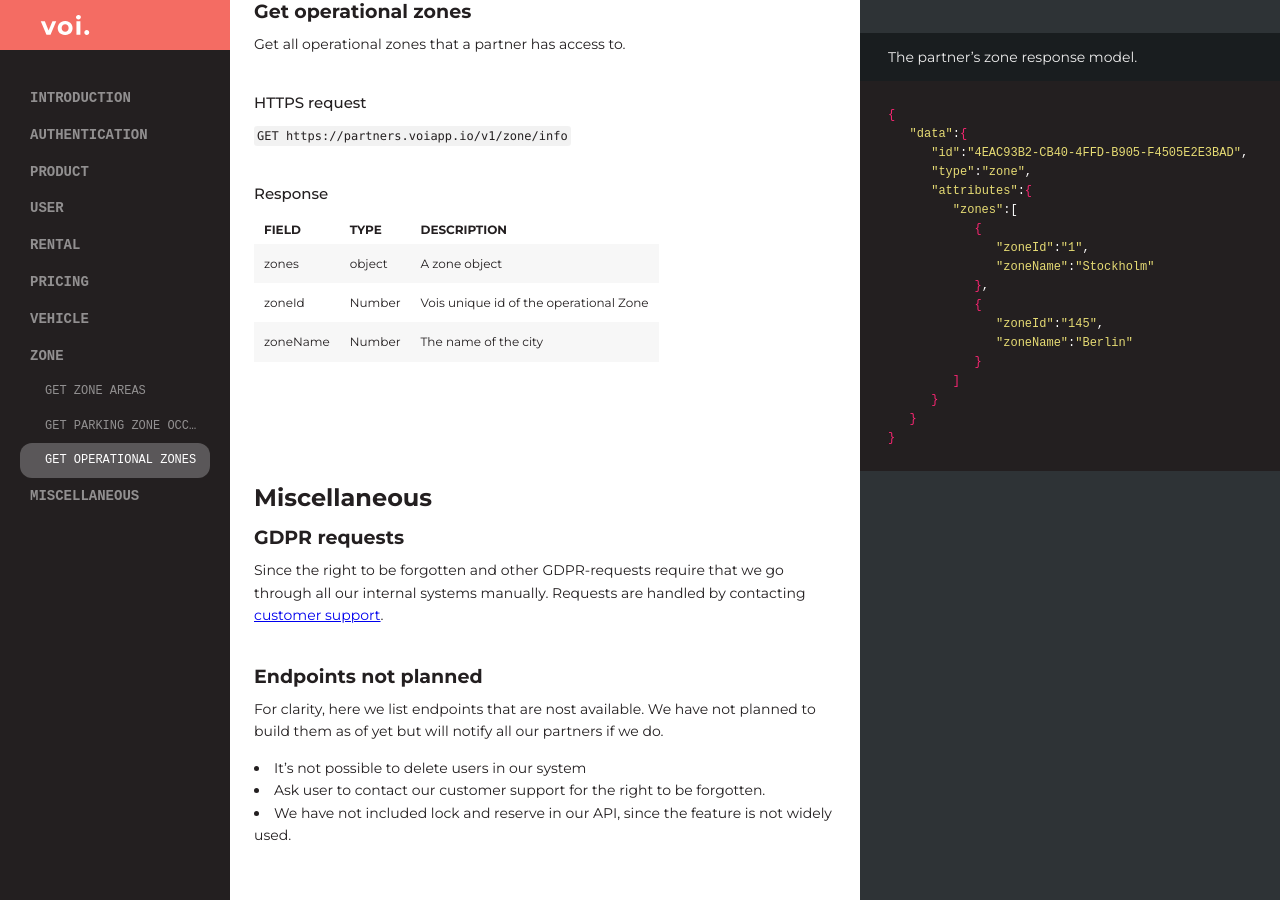
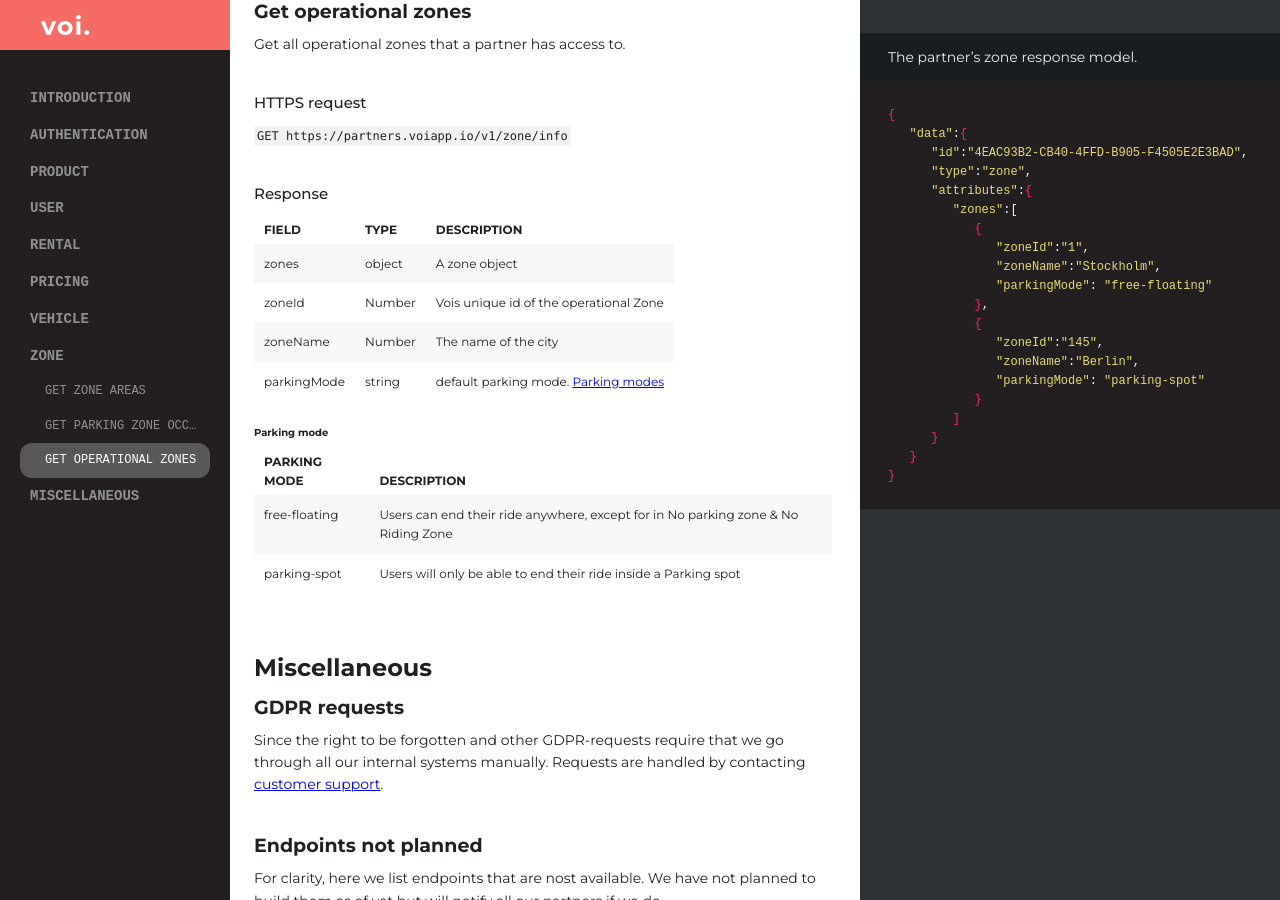
Before and after one commit to voi-api/voi-api.github.io, a Jekyll site: the page built from maas-pro.md, in a window 1280 px wide and 900 px high, scrolled down 21025 px. Built offline with Jekyll 4.4.1, drawn with Linux system fonts in a browser that asks for light colours; some web fonts are replaced.

Commit message:
parking mode docs (#23)
* parking mode docs

* parking mode link

```diff
--- a/maas-pro.md
+++ b/maas-pro.md
@@ -1225,11 +1225,13 @@ Replace {id} with relevant zoneID
          "zones":[
             {
                "zoneId":"1",
-               "zoneName":"Stockholm"
+               "zoneName":"Stockholm",
+               "parkingMode": "free-floating"
             },
             {
                "zoneId":"145",
-               "zoneName":"Berlin"
+               "zoneName":"Berlin",
+               "parkingMode": "parking-spot"
             }
          ]
       }
@@ -1245,11 +1247,19 @@ Get all operational zones that a partner has access to.
 
 ### Response
 
-| field    | type   | description                            |
-| -------- | ------ | -------------------------------------- |
-| zones    | object | A zone object                          |
-| zoneId   | Number | Vois unique id of the operational Zone |
-| zoneName | Number | The name of the city                   |
+| field       | type   | description                                          |
+| ----------- | ------ | ---------------------------------------------------- |
+| zones       | object | A zone object                                        |
+| zoneId      | Number | Vois unique id of the operational Zone               |
+| zoneName    | Number | The name of the city                                 |
+| parkingMode | string | default parking mode. [Parking modes](#parking-mode) |
+
+#### Parking mode
+
+| parking mode  | description                                                                       |
+| ------------- | --------------------------------------------------------------------------------- |
+| free-floating | Users can end their ride anywhere, except for in No parking zone & No Riding Zone |
+| parking-spot  | Users will only be able to end their ride inside a Parking spot                   |
 
 # Miscellaneous
 
```
